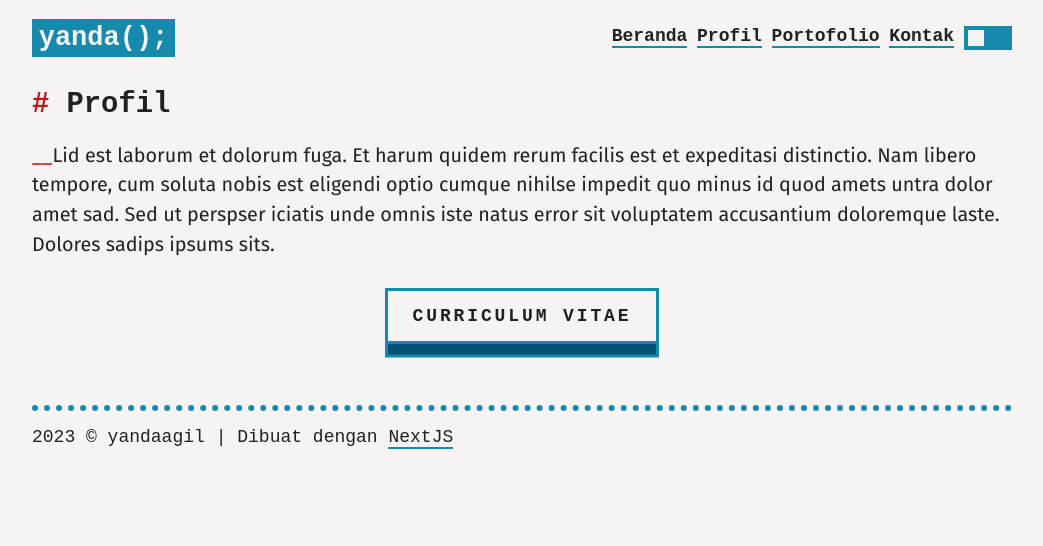
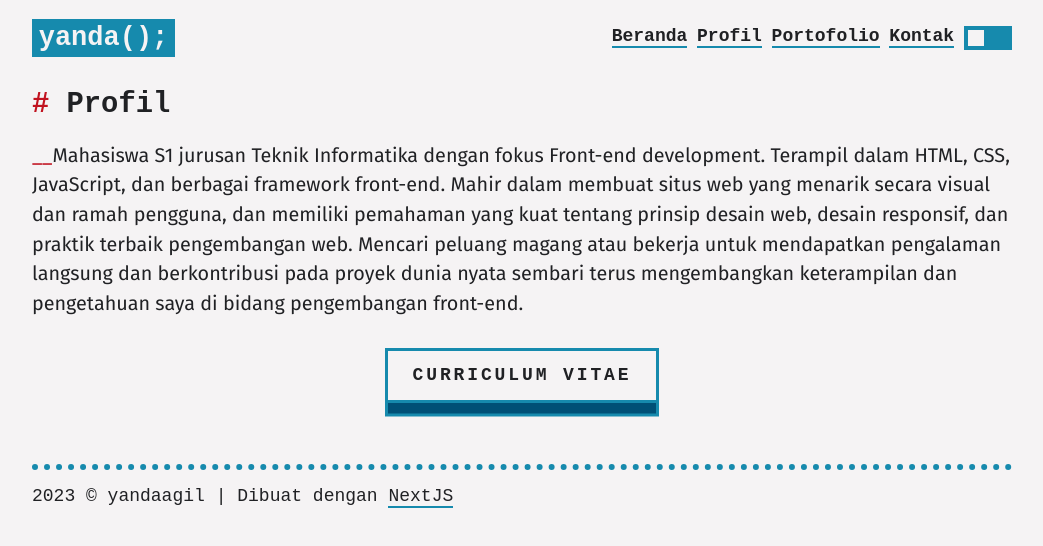
Before and after one commit to yandaagil/personal-web, a Next.js app: page /about in a window 1280 px wide. Shown: the top 546 px of the page, without its empty margins (118-1161 px from the left). Built offline with nearby package versions, Linux system fonts and the light colour scheme.

Commit message:
update profile

```diff
--- a/src/pages/about.jsx
+++ b/src/pages/about.jsx
@@ -14,12 +14,15 @@ const About = () => {
           <div className="text-wrapper w-full">
             <h1 className="title smaller">Profil</h1>
             <p className="description paragraph">
-              Lid est laborum et dolorum fuga. Et harum quidem rerum facilis est
-              et expeditasi distinctio. Nam libero tempore, cum soluta nobis est
-              eligendi optio cumque nihilse impedit quo minus id quod amets
-              untra dolor amet sad. Sed ut perspser iciatis unde omnis iste
-              natus error sit voluptatem accusantium doloremque laste. Dolores
-              sadips ipsums sits.
+              Mahasiswa S1 jurusan Teknik Informatika dengan fokus Front-end
+              development. Terampil dalam HTML, CSS, JavaScript, dan berbagai
+              framework front-end. Mahir dalam membuat situs web yang menarik
+              secara visual dan ramah pengguna, dan memiliki pemahaman yang kuat
+              tentang prinsip desain web, desain responsif, dan praktik terbaik
+              pengembangan web. Mencari peluang magang atau bekerja untuk
+              mendapatkan pengalaman langsung dan berkontribusi pada proyek
+              dunia nyata sembari terus mengembangkan keterampilan dan
+              pengetahuan saya di bidang pengembangan front-end.
             </p>
             <div className="button-container center">
               <Link
```
